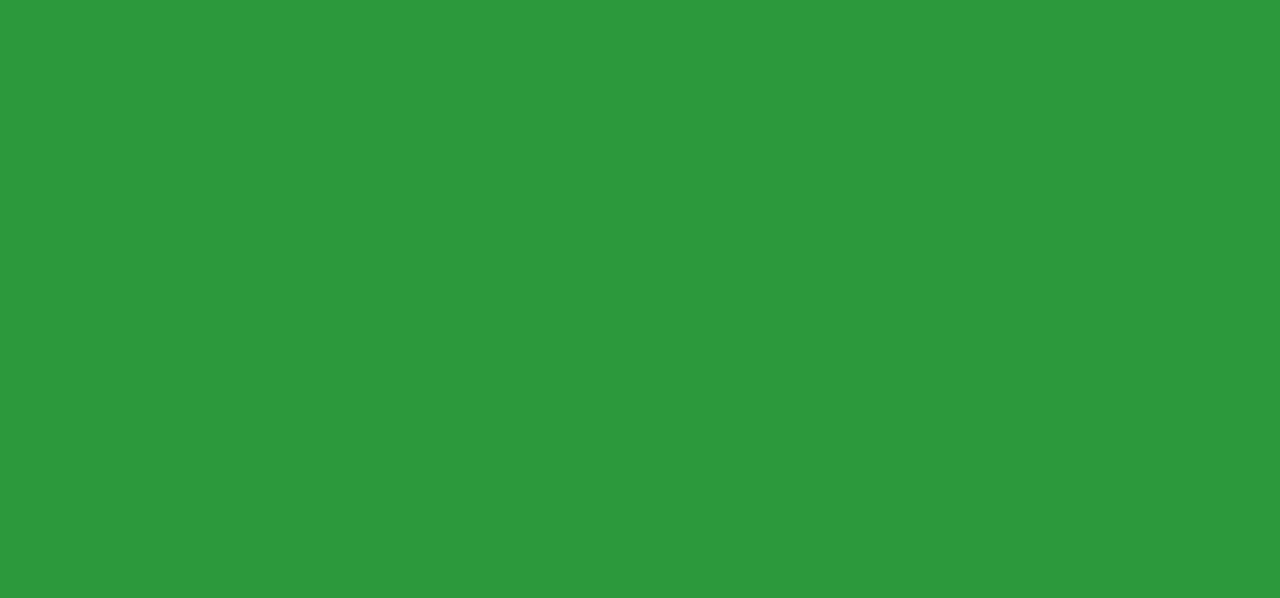
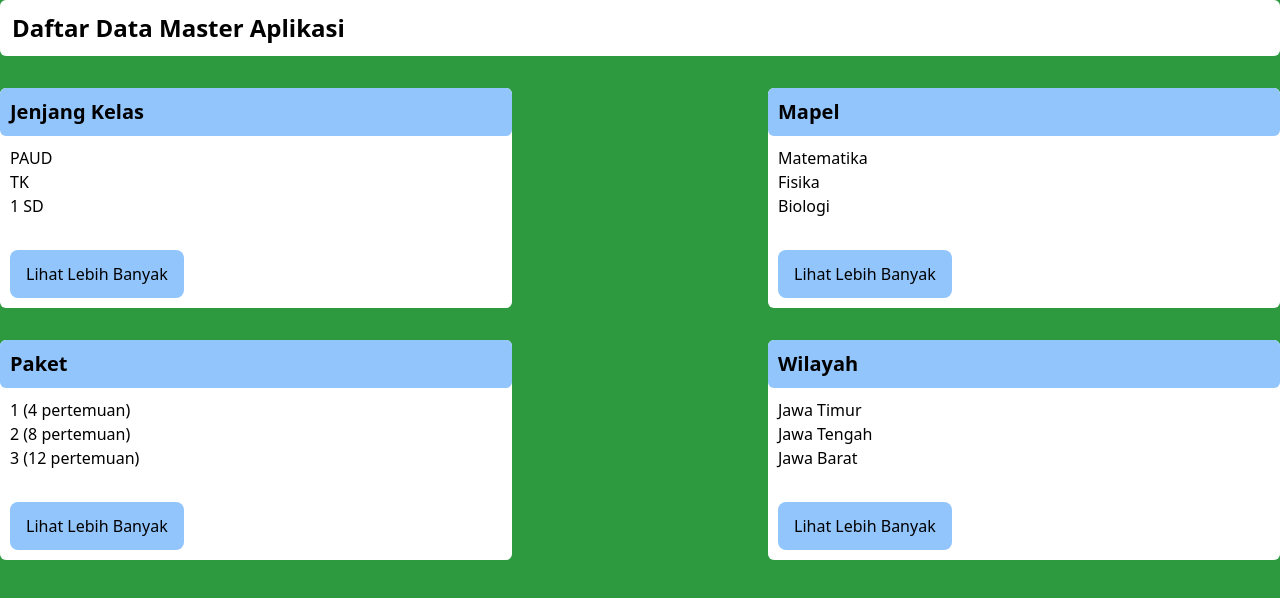
Before and after one commit to andirayka/lesinaja, a React (Create React App) app: page /daftar-master in a window 1280 px wide. Shown: the top 598 px of the page. Built offline with nearby package versions, Linux system fonts and the light colour scheme.

Commit message:
add list master

```diff
--- a/src/App.js
+++ b/src/App.js
@@ -1,5 +1,13 @@
 import React from "react";
-import { Landing, Login, Register, Account, Home, ListTutor } from "@pages";
+import {
+  Landing,
+  Login,
+  Register,
+  Account,
+  Home,
+  ListTutor,
+  ListMaster,
+} from "@pages";
 import { BrowserRouter as Router, Route } from "react-router-dom";
 
 const App = () => {
@@ -11,6 +19,7 @@ const App = () => {
       <Route path="/daftar" exact component={Register} />
       <Route path="/beranda" exact component={Home} />
       <Route path="/daftar-tutor" exact component={ListTutor} />
+      <Route path="/daftar-master" exact component={ListMaster} />
     </Router>
   );
 };
--- /dev/null
+++ b/src/pages/ListMaster.js
@@ -0,0 +1,63 @@
+import React from "react";
+import { Title, CardItem, CardKeyValue, Button } from "@components";
+
+const ListMaster = () => {
+  return (
+    <div>
+      <Title text="Daftar Data Master Aplikasi" type="pageTitle" />
+
+      <div className="flex flex-wrap justify-between">
+        <CardItem title="Jenjang Kelas" containerClass="mt-8 w-2/5">
+          <p>PAUD</p>
+          <p>TK</p>
+          <p>1 SD</p>
+          <div className="flex-row mt-8">
+            <Button
+              text="Lihat Lebih Banyak"
+              additionalClassName="bg-blue-300 rounded-lg font-medium"
+              onClick={() => {}}
+            />
+          </div>
+        </CardItem>
+        <CardItem title="Mapel" containerClass="mt-8 w-2/5">
+          <p>Matematika</p>
+          <p>Fisika</p>
+          <p>Biologi</p>
+          <div className="flex-row mt-8">
+            <Button
+              text="Lihat Lebih Banyak"
+              additionalClassName="bg-blue-300 rounded-lg font-medium"
+              onClick={() => {}}
+            />
+          </div>
+        </CardItem>
+        <CardItem title="Paket" containerClass="mt-8 w-2/5">
+          <p>1 (4 pertemuan)</p>
+          <p>2 (8 pertemuan)</p>
+          <p>3 (12 pertemuan)</p>
+          <div className="flex-row mt-8">
+            <Button
+              text="Lihat Lebih Banyak"
+              additionalClassName="bg-blue-300 rounded-lg font-medium"
+              onClick={() => {}}
+            />
+          </div>
+        </CardItem>
+        <CardItem title="Wilayah" containerClass="mt-8 w-2/5">
+          <p>Jawa Timur</p>
+          <p>Jawa Tengah</p>
+          <p>Jawa Barat</p>
+          <div className="flex-row mt-8">
+            <Button
+              text="Lihat Lebih Banyak"
+              additionalClassName="bg-blue-300 rounded-lg font-medium"
+              onClick={() => {}}
+            />
+          </div>
+        </CardItem>
+      </div>
+    </div>
+  );
+};
+
+export default ListMaster;
--- a/src/pages/index.js
+++ b/src/pages/index.js
@@ -4,5 +4,6 @@ import Account from "./Account";
 import Register from "./Register";
 import Home from "./Home";
 import ListTutor from "./ListTutor";
+import ListMaster from "./ListMaster";
 
-export { Landing, Login, Account, Register, Home, ListTutor };
+export { Landing, Login, Account, Register, Home, ListTutor, ListMaster };
```
